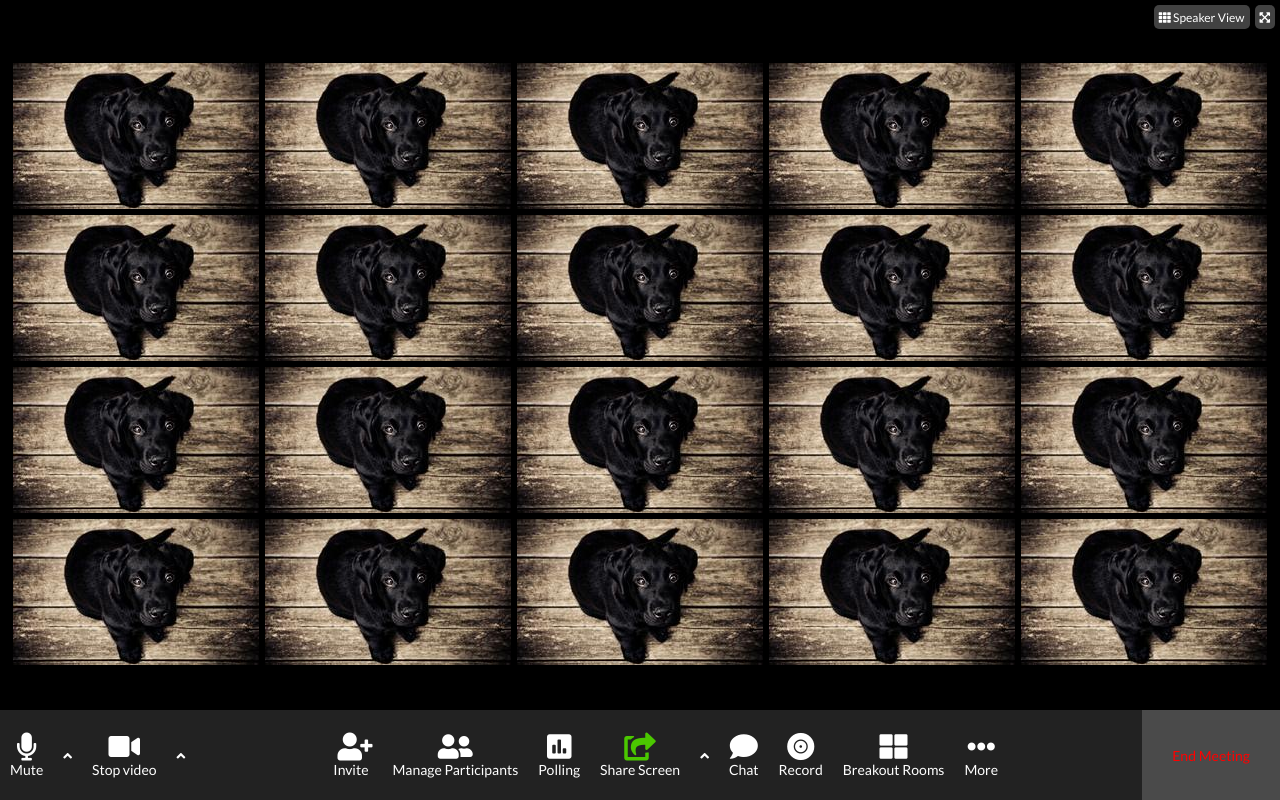
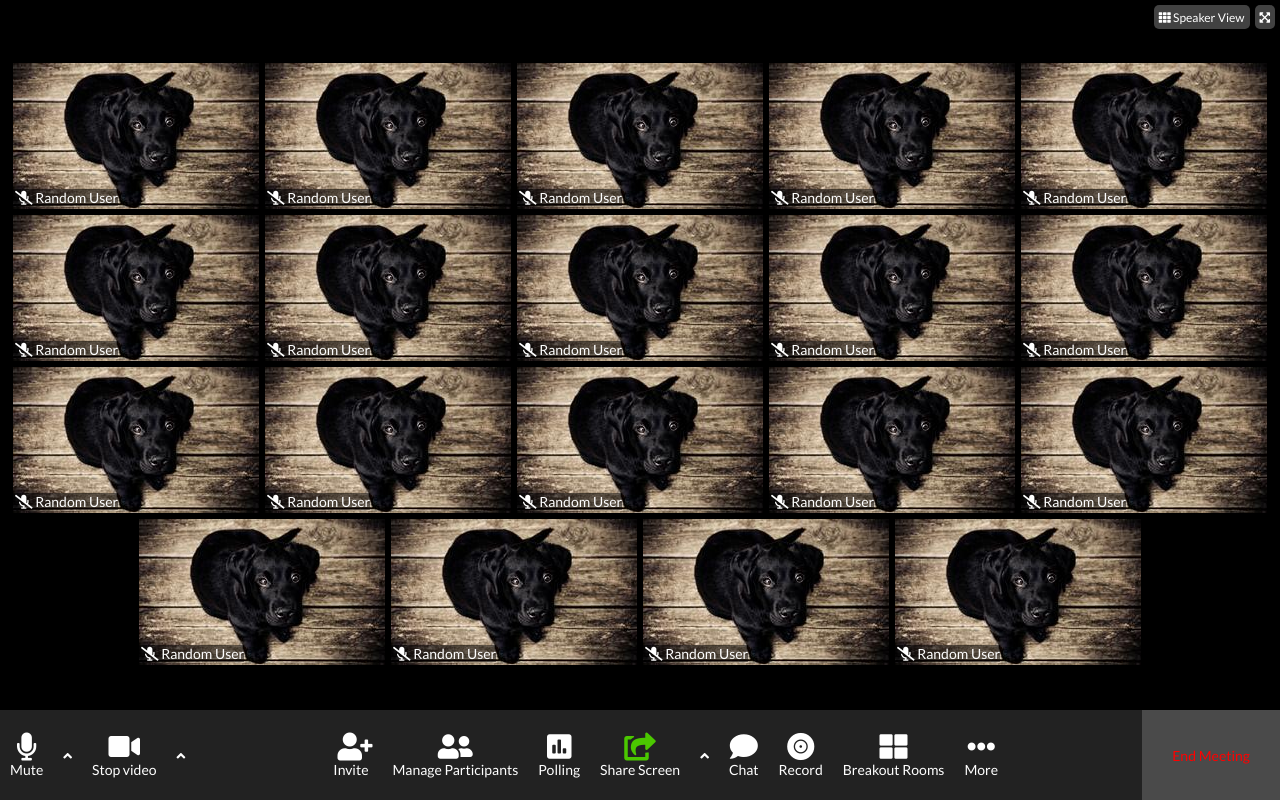
Before and after one commit to Kriska939/html-css-zoom, a plain HTML site: page index.html in a window 1280 px wide. Drawn offline with Linux system fonts and the light colour scheme.

Commit message:
completed exercise: added p in images + hover effect

```diff
--- a/css/style.css
+++ b/css/style.css
@@ -61,10 +61,30 @@ main {
 }
 
 #container-users img {
-    margin: 3px 3px;
+    border: 3px solid black;
+    border-bottom: 0px;
     object-fit: cover;
 }
 
+.img-container {
+    position: relative;
+}
+
+.mute-user {
+    position: absolute;
+    bottom: 4%;
+    left: 0;
+    background-color: rgba(0,0,0,0.5);
+    font-size: 14px;
+}
+
+.mute-user .fas {
+    padding-left: 5px;
+}
+
+.img-container:hover {
+    border: 1px solid red;
+}
 
 /* FOOTER */
 
--- a/index.html
+++ b/index.html
@@ -22,26 +22,82 @@
 
     <main>
         <div id="container-users">
+            <div class="img-container">
                 <img src="./img/avatar.jpg" alt="User Avatar">
+                <p class="mute-user"><i class="fas fa-microphone-slash"></i> Random User</p>
+            </div>
+            <div class="img-container">
                 <img src="./img/avatar.jpg" alt="User Avatar">
+                <p class="mute-user"><i class="fas fa-microphone-slash"></i> Random User</p>
+            </div>
+            <div class="img-container">
                 <img src="./img/avatar.jpg" alt="User Avatar">
+                <p class="mute-user"><i class="fas fa-microphone-slash"></i> Random User</p>
+            </div>
+            <div class="img-container">
                 <img src="./img/avatar.jpg" alt="User Avatar">
+                <p class="mute-user"><i class="fas fa-microphone-slash"></i> Random User</p>
+            </div>
+            <div class="img-container">
                 <img src="./img/avatar.jpg" alt="User Avatar">
+                <p class="mute-user"><i class="fas fa-microphone-slash"></i> Random User</p>
+            </div>
+            <div class="img-container">
                 <img src="./img/avatar.jpg" alt="User Avatar">
+                <p class="mute-user"><i class="fas fa-microphone-slash"></i> Random User</p>
+            </div>
+            <div class="img-container">
                 <img src="./img/avatar.jpg" alt="User Avatar">
+                <p class="mute-user"><i class="fas fa-microphone-slash"></i> Random User</p>
+            </div>
+            <div class="img-container">
                 <img src="./img/avatar.jpg" alt="User Avatar">
+                <p class="mute-user"><i class="fas fa-microphone-slash"></i> Random User</p>
+            </div>
+            <div class="img-container">
                 <img src="./img/avatar.jpg" alt="User Avatar">
+                <p class="mute-user"><i class="fas fa-microphone-slash"></i> Random User</p>
+            </div>
+            <div class="img-container">
                 <img src="./img/avatar.jpg" alt="User Avatar">
+                <p class="mute-user"><i class="fas fa-microphone-slash"></i> Random User</p>
+            </div>
+            <div class="img-container">
                 <img src="./img/avatar.jpg" alt="User Avatar">
+                <p class="mute-user"><i class="fas fa-microphone-slash"></i> Random User</p>
+            </div>
+            <div class="img-container">
                 <img src="./img/avatar.jpg" alt="User Avatar">
+                <p class="mute-user"><i class="fas fa-microphone-slash"></i> Random User</p>
+            </div>
+            <div class="img-container">
                 <img src="./img/avatar.jpg" alt="User Avatar">
+                <p class="mute-user"><i class="fas fa-microphone-slash"></i> Random User</p>
+            </div>
+            <div class="img-container">
                 <img src="./img/avatar.jpg" alt="User Avatar">
+                <p class="mute-user"><i class="fas fa-microphone-slash"></i> Random User</p>
+            </div>
+            <div class="img-container">
                 <img src="./img/avatar.jpg" alt="User Avatar">
+                <p class="mute-user"><i class="fas fa-microphone-slash"></i> Random User</p>
+            </div>
+            <div class="img-container">
                 <img src="./img/avatar.jpg" alt="User Avatar">
+                <p class="mute-user"><i class="fas fa-microphone-slash"></i> Random User</p>
+            </div>
+            <div class="img-container">
                 <img src="./img/avatar.jpg" alt="User Avatar">
+                <p class="mute-user"><i class="fas fa-microphone-slash"></i> Random User</p>
+            </div>
+            <div class="img-container">
                 <img src="./img/avatar.jpg" alt="User Avatar">
+                <p class="mute-user"><i class="fas fa-microphone-slash"></i> Random User</p>
+            </div>
+            <div class="img-container">
                 <img src="./img/avatar.jpg" alt="User Avatar">
-            <img src="./img/avatar.jpg" alt="User Avatar">
+                <p class="mute-user"><i class="fas fa-microphone-slash"></i> Random User</p>
+            </div>
         </div>
     </main>
 
```
Lines whose indentation alone changed are shown as unchanged.
